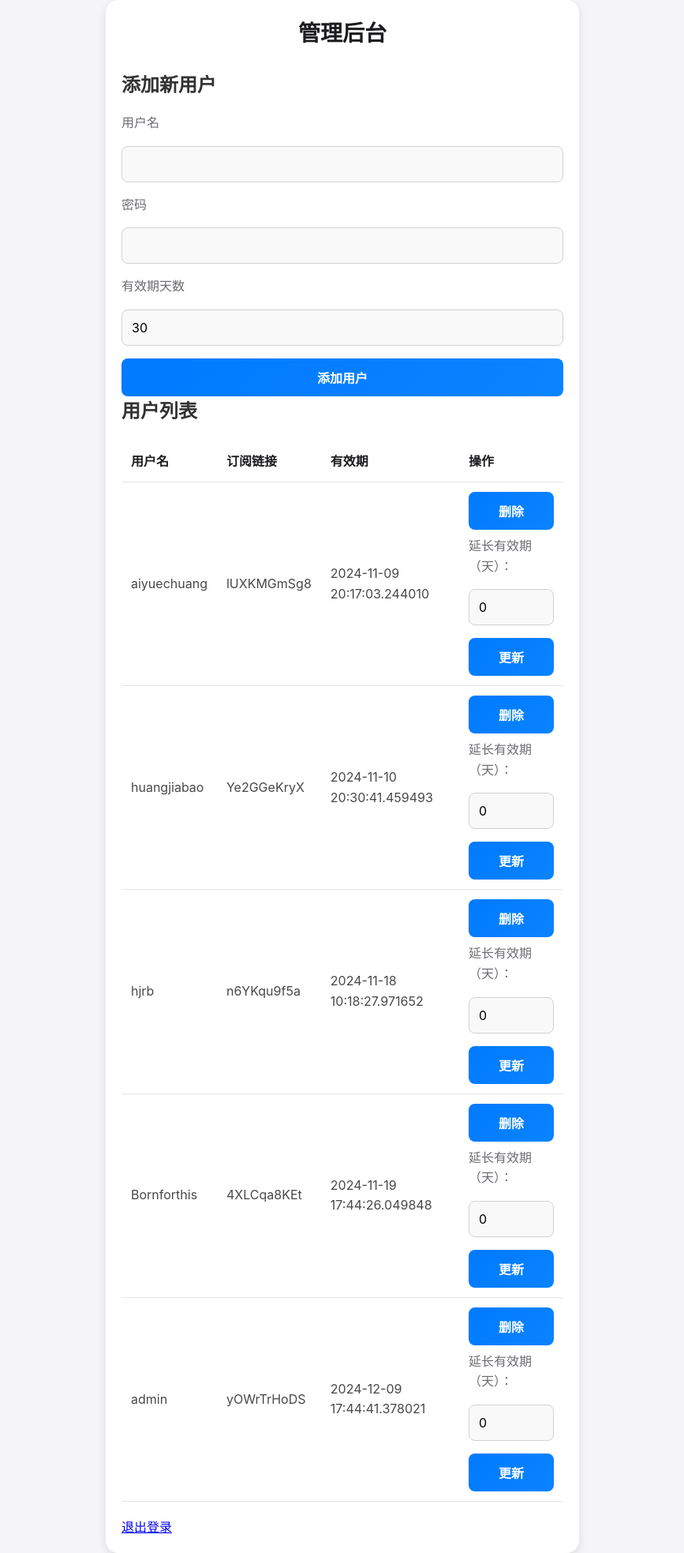
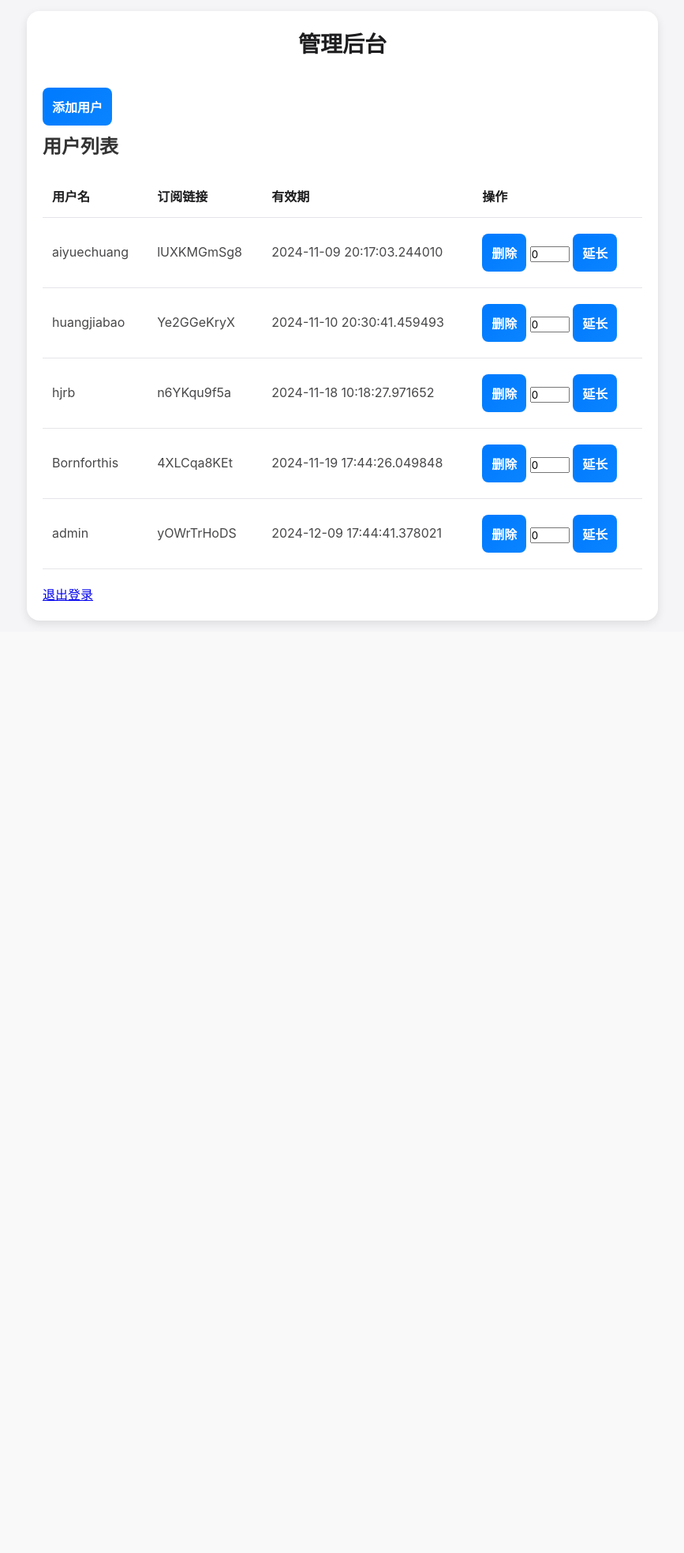
Before and after one commit to AndersonHJB/FeedVault, a Flask app: page /admin in a window 1280 px wide. Shown: the whole page at 79% size, without its empty margins (206-1073 px from the left). After the commit the page ends 792 px from the top, so only its background shows below. Run offline with Flask 3, Linux system fonts and the light colour scheme; a user stored in the database is signed in; data comes from the database, SQL or seed files in the repository; both versions use the stored data as it was after the commit.

Commit message:
改进样式

```diff
--- a/static/style.css
+++ b/static/style.css
@@ -17,7 +17,7 @@ body {
 
 .container {
     width: 100%;
-    max-width: 600px;
+    max-width: 800px;
     padding: 20px;
     background-color: #ffffff;
     border-radius: 16px;
@@ -32,28 +32,6 @@ h1 {
     text-align: center;
 }
 
-form {
-    display: flex;
-    flex-direction: column;
-    gap: 16px;
-}
-
-label {
-    font-size: 16px;
-    color: #6e6e73;
-}
-
-input[type="text"],
-input[type="password"],
-input[type="number"] {
-    width: 100%;
-    padding: 12px;
-    border: 1px solid #d2d2d7;
-    border-radius: 8px;
-    font-size: 16px;
-    background-color: #f9f9f9;
-}
-
 button {
     padding: 12px;
     border: none;
@@ -64,6 +42,7 @@ button {
     background: linear-gradient(135deg, #007aff, #0a84ff);
     cursor: pointer;
     transition: background 0.3s ease;
+    margin: 8px 0;
 }
 
 button:hover {
--- a/templates/admin.html
+++ b/templates/admin.html
@@ -10,8 +10,15 @@
     <div class="container">
         <h1>管理后台</h1>
 
+        <!-- 添加用户按钮 -->
+        <button id="addUserButton">添加用户</button>
+
+        <!-- 添加用户对话框 -->
+        <div id="addUserModal" class="modal">
+            <div class="modal-content">
+                <span class="close">&times;</span>
+                <h2>添加新用户</h2>
                 <form method="post">
-            <h2>添加新用户</h2>
                     <label for="username">用户名</label>
                     <input type="text" name="username" id="username" required>
 
@@ -21,9 +28,12 @@
                     <label for="expiration_days">有效期天数</label>
                     <input type="number" name="expiration_days" id="expiration_days" value="30" required>
 
-            <button type="submit">添加用户</button>
+                    <button type="submit">提交</button>
                 </form>
+            </div>
+        </div>
 
+        <!-- 用户列表 -->
         <h2>用户列表</h2>
         <table>
             <tr>
@@ -38,21 +48,49 @@
                 <td>{{ user.subscription_link }}</td>
                 <td>{{ user.expiration_date }}</td>
                 <td>
-                    <form method="post">
+                    <!-- 删除用户表单 -->
+                    <form method="post" style="display: inline;">
                         <input type="hidden" name="delete_user" value="{{ user.id }}">
                         <button type="submit">删除</button>
                     </form>
-                    <form method="post" style="margin-top: 8px;">
+
+                    <!-- 延长有效期表单 -->
+                    <form method="post" style="display: inline;">
                         <input type="hidden" name="extend_expiration" value="{{ user.id }}">
-                        <label>延长有效期（天）：</label>
-                        <input type="number" name="additional_days" value="0" required>
-                        <button type="submit">更新</button>
+                        <input type="number" name="additional_days" value="0" style="width: 50px;">
+                        <button type="submit">延长</button>
                     </form>
                 </td>
             </tr>
             {% endfor %}
         </table>
+
+        <!-- 登出链接 -->
         <a href="{{ url_for('logout') }}" style="display: inline-block; margin-top: 20px;">退出登录</a>
     </div>
+
+    <script>
+        // 获取对话框元素
+        const modal = document.getElementById("addUserModal");
+        const addUserButton = document.getElementById("addUserButton");
+        const closeModal = document.getElementsByClassName("close")[0];
+
+        // 点击“添加用户”按钮打开对话框
+        addUserButton.onclick = function() {
+            modal.style.display = "block";
+        };
+
+        // 点击“关闭”按钮关闭对话框
+        closeModal.onclick = function() {
+            modal.style.display = "none";
+        };
+
+        // 点击对话框外部关闭对话框
+        window.onclick = function(event) {
+            if (event.target == modal) {
+                modal.style.display = "none";
+            }
+        };
+    </script>
 </body>
 </html>
```
Also changed, not shown: other parts of static/style.css (+53 -0 lines), instance/site.db. Lines whose indentation alone changed are shown as unchanged.
